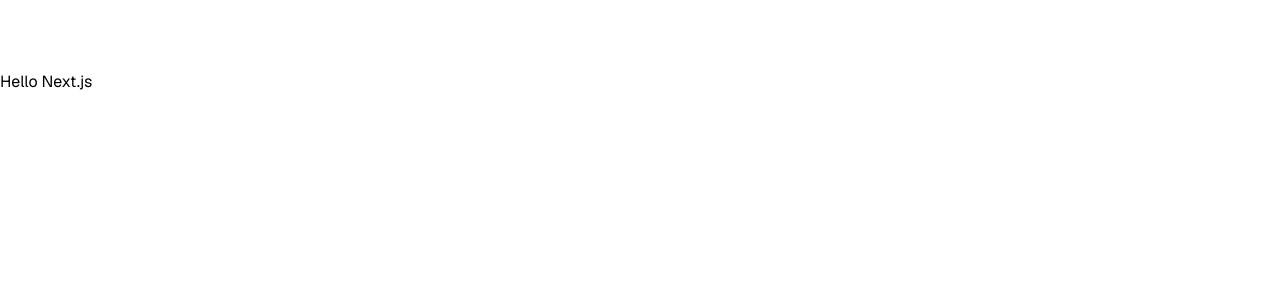
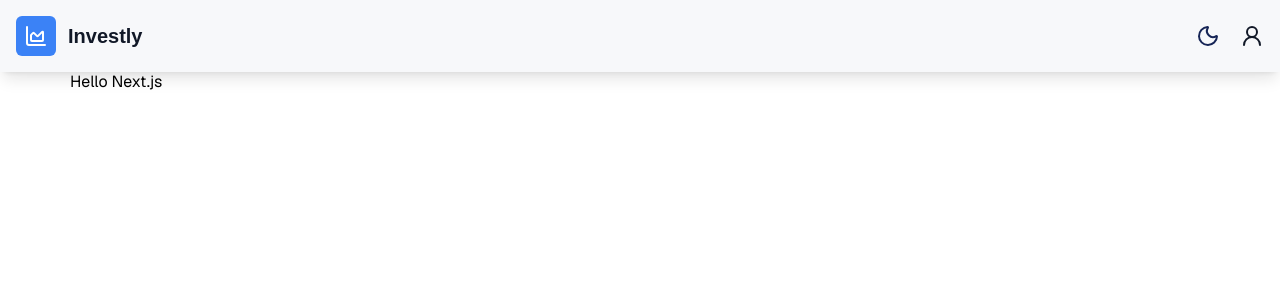
Before and after one commit to cheetah-10/Investly, a Next.js app: page / in a window 1280 px wide. Shown: the top 300 px of the page. Built offline with nearby package versions, Linux system fonts and the light colour scheme.

Commit message:
feat: implement dashboard layout, navbar and toggle theme.

```diff
--- a/src/app/layout.tsx
+++ b/src/app/layout.tsx
@@ -1,7 +1,8 @@
 import type { Metadata } from "next";
 import { Geist, Geist_Mono } from "next/font/google";
 import "./globals.css";
-
+import Navbar from "../components/common/Navbar";
+import { ThemeProvider } from "../context/ThemeContext";
 
 const geistSans = Geist({
   variable: "--font-geist-sans",
@@ -28,12 +29,13 @@
       <body
         className={`${geistSans.variable} ${geistMono.variable} antialiased`}
       >
-
-          <div className="mt-17.5">
+        <ThemeProvider>
+          < Navbar />
+          <div className="m-17.5">
             {children}
 
           </div>
-
+        </ThemeProvider>
 
       </body>
     </html>
--- a/src/components/common/Navbar.tsx
+++ b/src/components/common/Navbar.tsx
@@ -0,0 +1,67 @@
+'use client'
+import { ChartArea, Moon, Sun, User2 } from "lucide-react";
+import Link from "next/link";
+import { useState } from "react";
+import { motion } from "framer-motion";
+import { useThemeContext } from "@/src/context/ThemeContext";
+
+export default function Navbar() {
+    const [isOpen, setIsOpen] = useState(false)
+    const {isDark, toggleTheme} = useThemeContext()
+
+    return (
+        <>
+            <motion.nav
+                initial={{ y: -100 }}
+                animate={{ y: 0 }}
+                transition={{ duration: 0.5, ease: "easeOut" }}
+
+                className="bg-b-main shadow-lg fixed w-full z-20 top-0 start-0">
+                <div className="max-w-7xl flex flex-wrap items-center justify-between mx-auto p-4">
+                    <Link href="/" className="flex items-center space-x-3 rtl:space-x-reverse">
+                        <span className="p-2 bg-primary rounded-md text-white">
+                            <ChartArea />
+                        </span>
+                        <span className="self-center text-xl text-t-primary font-semibold whitespace-nowrap">Investly</span>
+                    </Link>
+
+                    <div className="flex gap-5 items-center md:order-2 space-x-3 md:space-x-0 rtl:space-x-reverse">
+                        <span onClick={toggleTheme} className="cursor-pointer">
+                           {isDark? <Sun  className="text-amber-300"/>: <Moon className="text-blue-950"/>}
+
+                        </span>
+                        <button onClick={() => setIsOpen(!isOpen)} type="button" className="flex text-sm bg-neutral-primary rounded-full md:me-0 focus:ring-4 focus:ring-neutral-tertiary">
+                            <span className="sr-only">Open user menu</span>
+                            <User2 className="text-t-primary"/>
+                        </button>
+
+                    </div>
+
+
+                </div>
+            </motion.nav>
+            {/* Dropdown menu */}
+            <div className={`z-50 border rounded-xl bg-b-main text-t-primary mr-4 absolute right-0 top-18 rounded-base shadow-lg w-44 ${isOpen ? 'opacity-100' : 'opacity-0'} transition-all duration-300 ease-in-out`}>
+                <div className="px-4 py-3 text-sm border-b border-default">
+                    <span className="block font-medium">Menna Shehata</span>
+                    <span className="block text-t-secondary text-[12px] truncate">mennashehata2005@gmail.com</span>
+                </div>
+                <ul className="p-2 text-sm text-body font-medium" aria-labelledby="user-menu-button">
+                    <li>
+                        <a href="#" className="inline-flex items-center w-full p-2 hover:bg-hover transition-all duration-1000 ease-in-out rounded">Dashboard</a>
+                    </li>
+                    <li>
+                        <a href="#" className="inline-flex items-center w-full p-2 hover:bg-hover transition-all duration-1000 ease-in-out rounded">Analytics</a>
+                    </li>
+                    <li>
+                        <a href="#" className="inline-flex items-center w-full p-2 hover:bg-hover transition-all duration-1000 ease-in-out rounded">Earnings</a>
+                    </li>
+                    <li>
+                        <a href="#" className="inline-flex items-center w-full p-2 hover:bg-hover transition-all duration-1000 ease-in-out rounded">Sign out</a>
+                    </li>
+                </ul>
+            </div>
+
+        </>
+    )
+}
```
